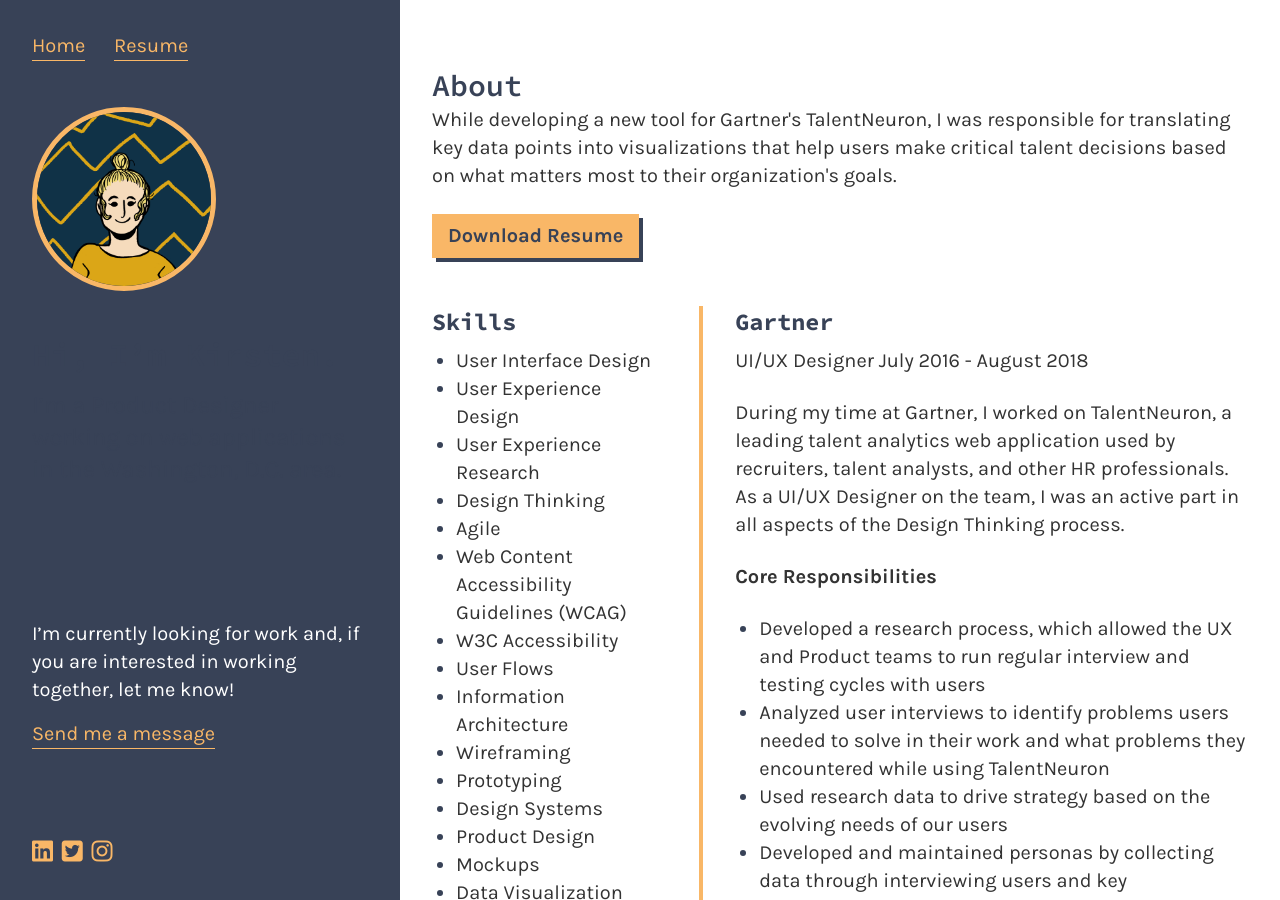
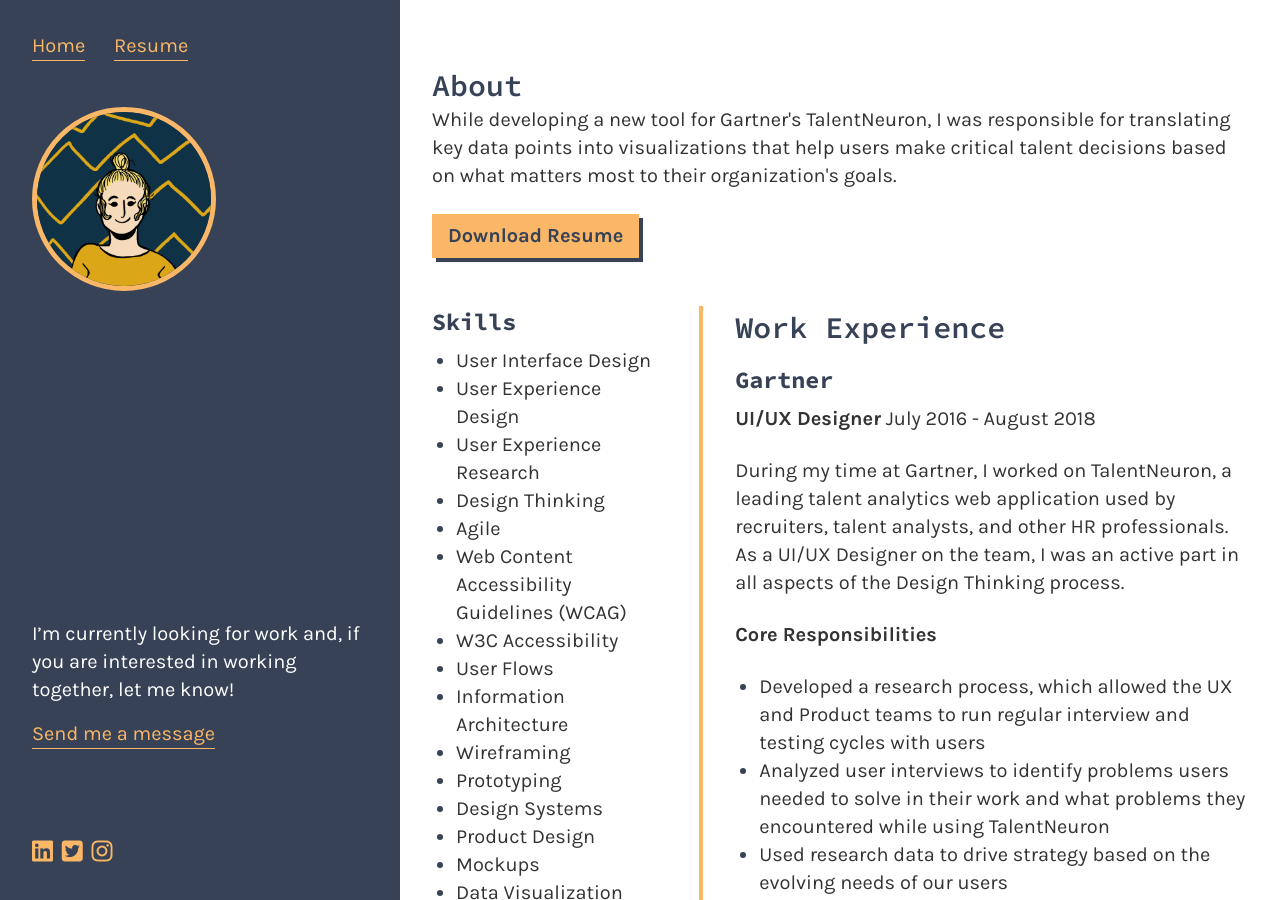
Before and after one commit to marcusrelacion/kirstengreen.com, a Jekyll site: the page built from resume.markdown, in a window 1280 px wide and 900 px high. Built offline with Jekyll 4.4.1, drawn with Linux system fonts in a browser that asks for light colours; nearby versions of some CDN libraries; some of the changed lines change nothing that is shown.

Commit message:
Updated Resume

```diff
--- a/resume.markdown
+++ b/resume.markdown
@@ -44,70 +44,51 @@
 
     - Talent Management
 - column: right
-  text: |-
-    ### Gartner
-    UI/UX Designer
-    July 2016 - August 2018
-
-    During my time at Gartner, I worked on TalentNeuron, a leading talent analytics web application used by recruiters, talent analysts, and other HR professionals. As a UI/UX Designer on the team, I was an active part in all aspects of the Design Thinking process.
-
-    **Core Responsibilities**
-
-    - Developed a research process, which allowed the UX and Product teams to run regular interview and testing cycles with users
-    - Analyzed user interviews to identify problems users needed to solve in their work and what problems they encountered while using TalentNeuron
-    - Used research data to drive strategy based on the evolving needs of our users
-    - Developed and maintained personas by collecting data through interviewing users and key stakeholders
-    - Worked with the team to define problems and ideate on solutions through Design Thinking workshops
-    - Created interactive prototypes and wireframes in Axure
-    - Defined a design system by creating a style guide and reusable components in Sketch
-    - Created UI in Sketch, including design patterns and data visualizations
-    - Actively worked one-on-one with developers to meet acceptance criteria defined by Product
-    - Used [Zeplin.io](http://zeplin.io/) as a design reference and communication tool between the development and design teams
-    - Participated in daily stand-up and scrum meetings
-    - Worked in an Agile environment to ensure quick delivery and responsiveness to our users‘ needs
-
-    ### CEB, now Gartner
-    Web Design Contractor
-    April 2016 - June 2016
-
-    As a part of CEB’s Web Design Studio, I provided internal clients with web-based assets and designs to help support their business’ particular needs.
-
-    **Core Responsibilities**
-
-    - Used the Web Content Accessibility Guidelines (WCAG) to perform a design audit of CEB’s public and member sites
-    - Created on-brand visual design solutions that were AA compliant or better according to WCAG
-    - Updated the public website using Adobe Experience Manager
-    - Used Photoshop to design several marketing pages for the public website
-    - Created custom sites using HTML & CSS while managing CMS constraints
-    - Maintained conference microsites by updating their design and content when needed
-    - Used Photoshop to design a survey tool for CEB IT Roadmap Builder
-
-    ### CBRE
-    Graphic Design Contractor
-    June 2015 - October 2015
-
-    I worked for CBRE's Property Marketing Studio to create marketing collateral for internal organizations across the southeastern region. I supported the studio as it grew from a pilot program that served only the southeast to an official service with several teams that provided marketing design for multiple regions across the United States.
-
-    **Core Responsibilities**
-
-    - Used InDesign to create property branded pamphlets, brochures, flyers, and offering memorandums
-    - Designed and developed property eBlast campaigns
-    - Worked on projects that required quick turnarounds
-
-    ### Blue Water
-    Graphic Designer; previously Graphic Design Intern
-    July 2014 – February 2015
-
-    While I was at Blue Water, I worked on the agency’s rebranding project, which included digital and print collateral products. I also designed several websites and provided UX and QA support for our team.
-
-    **Core Responsibilities**
-
-    - Used Adobe Illustrator, InDesign, and Photoshop to create branded assets and collateral
-    - Created wireframes in Balsamiq
-    - Created web designs in Photoshop
-    - Developed prototypes in InVision
-    - Used Illustrator to create illustrations for a series of educational videos
-    - Identified usability and UI bugs for several websites that were in development
-    - Annotated user testing videos
+  text: "## Work Experience \n\n### Gartner\n**UI/UX Designer**\nJuly 2016 - August
+    2018\n\nDuring my time at Gartner, I worked on TalentNeuron, a leading talent
+    analytics web application used by recruiters, talent analysts, and other HR professionals.
+    As a UI/UX Designer on the team, I was an active part in all aspects of the Design
+    Thinking process.\n\n**Core Responsibilities**\n\n- Developed a research process,
+    which allowed the UX and Product teams to run regular interview and testing cycles
+    with users\n- Analyzed user interviews to identify problems users needed to solve
+    in their work and what problems they encountered while using TalentNeuron\n- Used
+    research data to drive strategy based on the evolving needs of our users\n- Developed
+    and maintained personas by collecting data through interviewing users and key
+    stakeholders\n- Worked with the team to define problems and ideate on solutions
+    through Design Thinking workshops\n- Created interactive prototypes and wireframes
+    in Axure\n- Defined a design system by creating a style guide and reusable components
+    in Sketch\n- Created UI in Sketch, including design patterns and data visualizations\n-
+    Actively worked one-on-one with developers to meet acceptance criteria defined
+    by Product\n- Used [Zeplin.io](http://zeplin.io/) as a design reference and communication
+    tool between the development and design teams\n- Participated in daily stand-up
+    and scrum meetings\n- Worked in an Agile environment to ensure quick delivery
+    and responsiveness to our users‘ needs\n\n### CEB, now Gartner\nWeb Design Contractor\nApril
+    2016 - June 2016\n\nAs a part of CEB’s Web Design Studio, I provided internal
+    clients with web-based assets and designs to help support their business’ particular
+    needs.\n\n**Core Responsibilities**\n\n- Used the Web Content Accessibility Guidelines
+    (WCAG) to perform a design audit of CEB’s public and member sites\n- Created on-brand
+    visual design solutions that were AA compliant or better according to WCAG\n-
+    Updated the public website using Adobe Experience Manager\n- Used Photoshop to
+    design several marketing pages for the public website\n- Created custom sites
+    using HTML & CSS while managing CMS constraints\n- Maintained conference microsites
+    by updating their design and content when needed\n- Used Photoshop to design a
+    survey tool for CEB IT Roadmap Builder\n\n### CBRE\nGraphic Design Contractor\nJune
+    2015 - October 2015\n\nI worked for CBRE's Property Marketing Studio to create
+    marketing collateral for internal organizations across the southeastern region.
+    I supported the studio as it grew from a pilot program that served only the southeast
+    to an official service with several teams that provided marketing design for multiple
+    regions across the United States.\n\n**Core Responsibilities**\n\n- Used InDesign
+    to create property branded pamphlets, brochures, flyers, and offering memorandums\n-
+    Designed and developed property eBlast campaigns\n- Worked on projects that required
+    quick turnarounds\n\n### Blue Water\nGraphic Designer; previously Graphic Design
+    Intern\nJuly 2014 – February 2015\n\nWhile I was at Blue Water, I worked on the
+    agency’s rebranding project, which included digital and print collateral products.
+    I also designed several websites and provided UX and QA support for our team.\n\n**Core
+    Responsibilities**\n\n- Used Adobe Illustrator, InDesign, and Photoshop to create
+    branded assets and collateral\n- Created wireframes in Balsamiq\n- Created web
+    designs in Photoshop\n- Developed prototypes in InVision\n- Used Illustrator to
+    create illustrations for a series of educational videos\n- Identified usability
+    and UI bugs for several websites that were in development\n- Annotated user testing
+    videos"
 layout: resume
 ---
```
